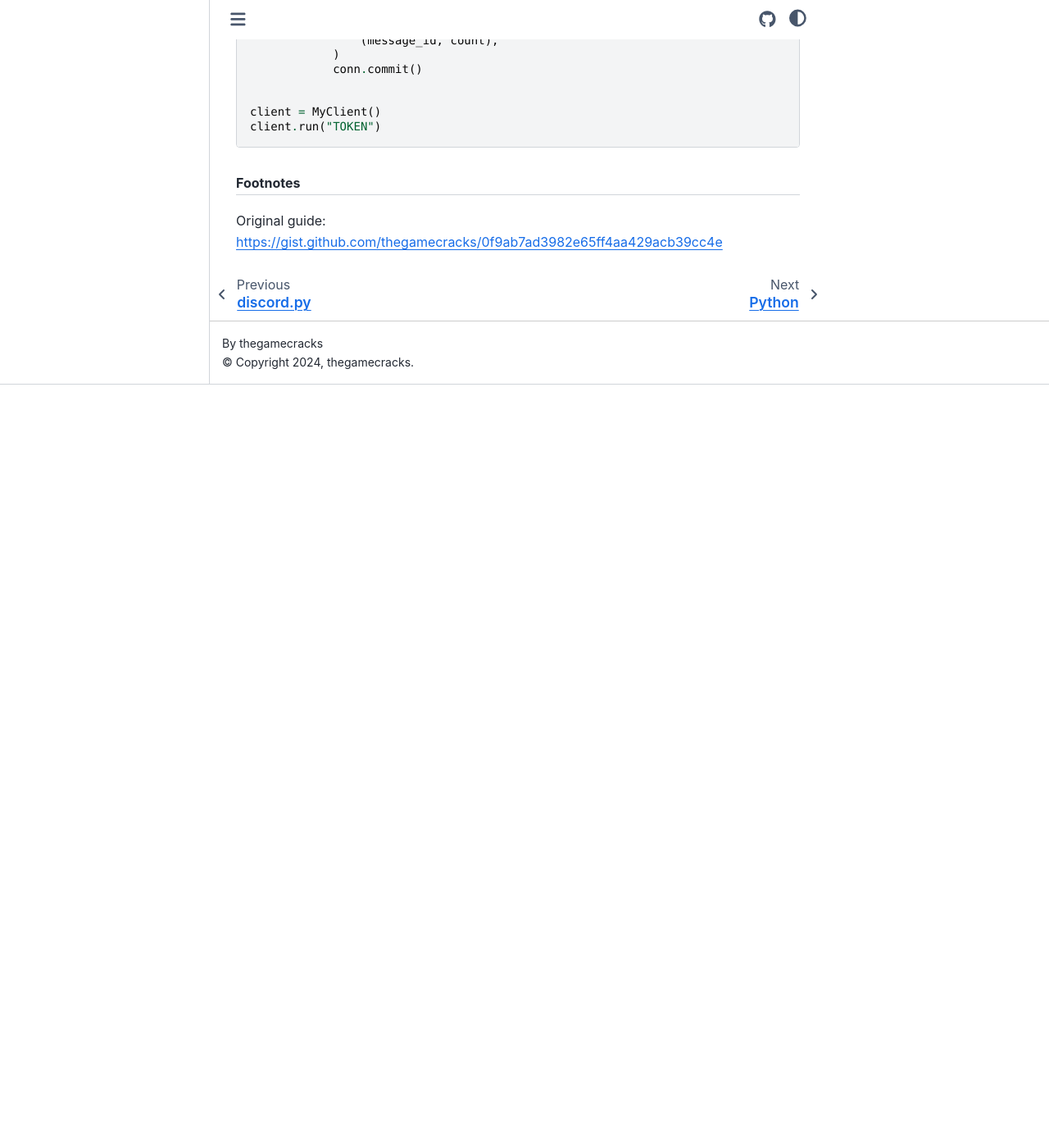
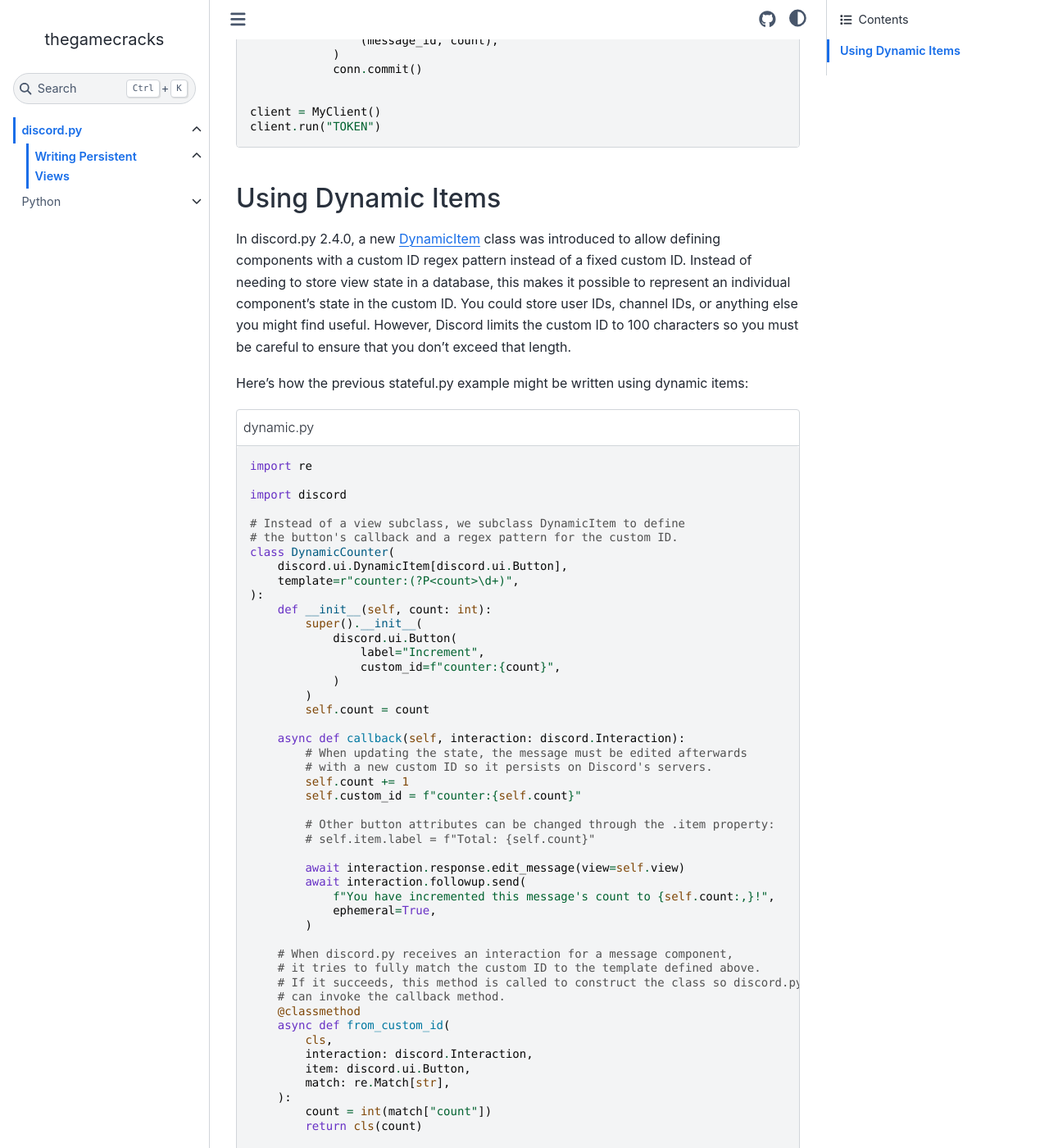
Before and after one commit to thegamecracks/thegamecracks.github.io, a Sphinx documentation site: the page built from docs/discord.py/persistent_views.rst, in a window 1280 px wide and 1400 px high, scrolled down 3882 px. Shown: the whole window at 82% size. Built offline with Sphinx 7.4.7 and the Sphinx Book theme 1.1.4, drawn with Linux system fonts in a browser that asks for light colours; before the commit the page ends 4351 px from its top, so only the background shows below that; some of the changed text lies outside the part shown.

Commit message:
feat: add dynamic items to persistent views guide

```diff
--- a/docs/discord.py/persistent_views.rst
+++ b/docs/discord.py/persistent_views.rst
@@ -224,6 +224,95 @@ state on disk.
     client = MyClient()
     client.run("TOKEN")
 
+Using Dynamic Items
+-------------------
+
+In discord.py 2.4.0, a new `DynamicItem`_ class was introduced to allow defining
+components with a custom ID regex pattern instead of a fixed custom ID.
+Instead of needing to store view state in a database, this makes it possible
+to represent an individual component's state in the custom ID.
+You could store user IDs, channel IDs, or anything else you might find useful.
+However, Discord limits the custom ID to 100 characters so you must be careful
+to ensure that you don't exceed that length.
+
+.. _DynamicItem: https://discordpy.readthedocs.io/en/stable/interactions/api.html#discord.ui.DynamicItem
+
+Here's how the previous stateful.py example might be written using dynamic items:
+
+.. code-block:: python
+    :caption: dynamic.py
+
+    import re
+
+    import discord
+
+    # Instead of a view subclass, we subclass DynamicItem to define
+    # the button's callback and a regex pattern for the custom ID.
+    class DynamicCounter(
+        discord.ui.DynamicItem[discord.ui.Button],
+        template=r"counter:(?P<count>\d+)",
+    ):
+        def __init__(self, count: int):
+            super().__init__(
+                discord.ui.Button(
+                    label="Increment",
+                    custom_id=f"counter:{count}",
+                )
+            )
+            self.count = count
+
+        async def callback(self, interaction: discord.Interaction):
+            # When updating the state, the message must be edited afterwards
+            # with a new custom ID so it persists on Discord's servers.
+            self.count += 1
+            self.custom_id = f"counter:{self.count}"
+
+            # Other button attributes can be changed through the .item property:
+            # self.item.label = f"Total: {self.count}"
+
+            await interaction.response.edit_message(view=self.view)
+            await interaction.followup.send(
+                f"You have incremented this message's count to {self.count:,}!",
+                ephemeral=True,
+            )
+
+        # When discord.py receives an interaction for a message component,
+        # it tries to fully match the custom ID to the template defined above.
+        # If it succeeds, this method is called to construct the class so discord.py
+        # can invoke the callback method.
+        @classmethod
+        async def from_custom_id(
+            cls,
+            interaction: discord.Interaction,
+            item: discord.ui.Button,
+            match: re.Match[str],
+        ):
+            count = int(match["count"])
+            return cls(count)
+
+
+    class MyClient(discord.Client):
+        def __init__(self):
+            super().__init__(intents=discord.Intents.default())
+
+        async def setup_hook(self):
+            # During startup, let's tell discord.py how to handle components with
+            # custom IDs that match our DynamicCounter's template.
+            self.add_dynamic_items(DynamicCounter)
+
+        async def on_message(self, message: discord.Message):
+            # Invoke with "@mention !view" in a guild, or "!view" if you're DMing the bot.
+            # Restart your bot afterwards and see if the view remembers the same count,
+            # and also try it with multiple messages to see how their states differ.
+            if message.content.endswith("!view"):
+                view = discord.ui.View(timeout=None)
+                view.add_item(DynamicCounter(count=0))
+                await message.channel.send("Hello world!", view=view)
+
+
+    client = MyClient()
+    client.run("TOKEN")
+
 .. rubric:: Footnotes
 
 Original guide: https://gist.github.com/thegamecracks/0f9ab7ad3982e65ff4aa429acb39cc4e
```
